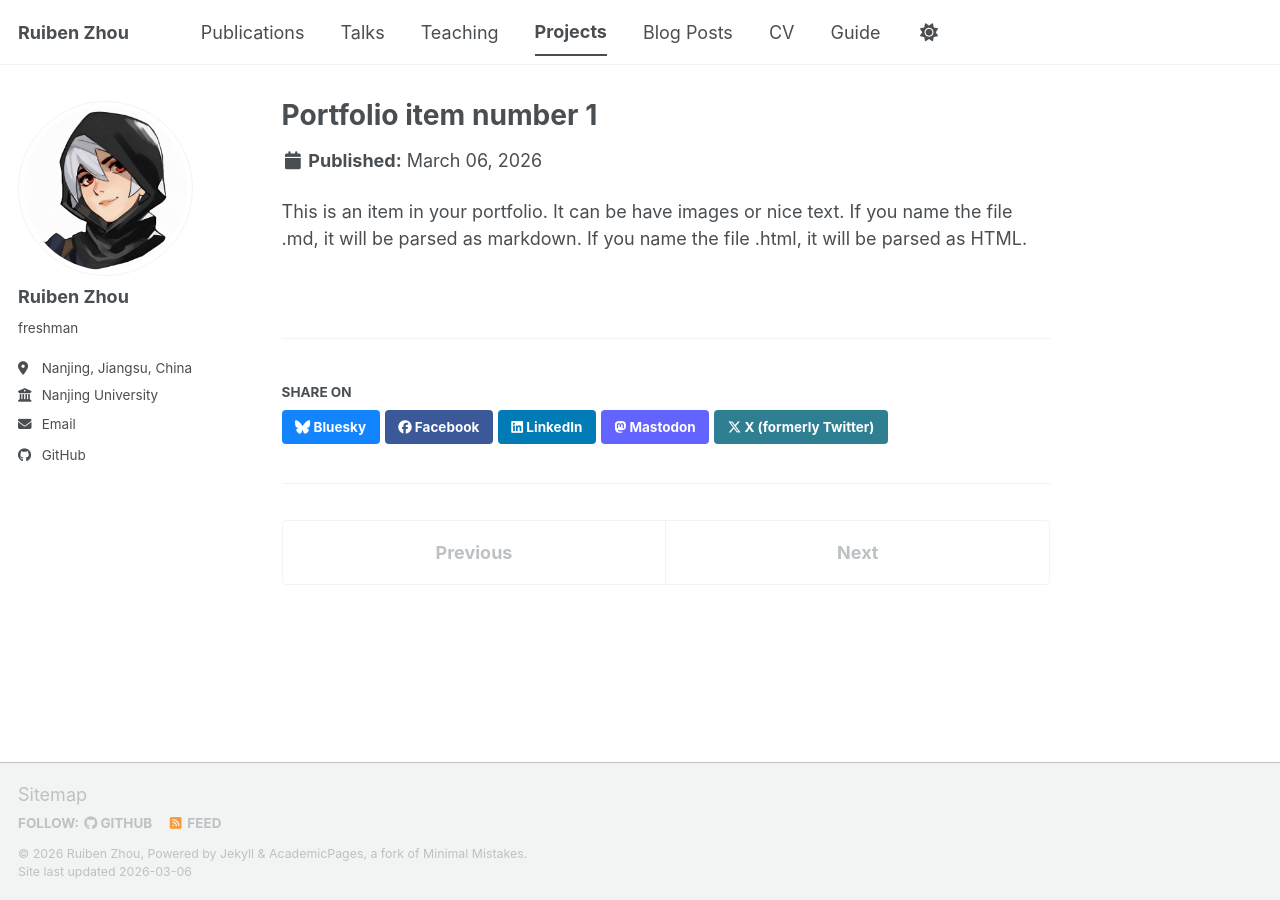
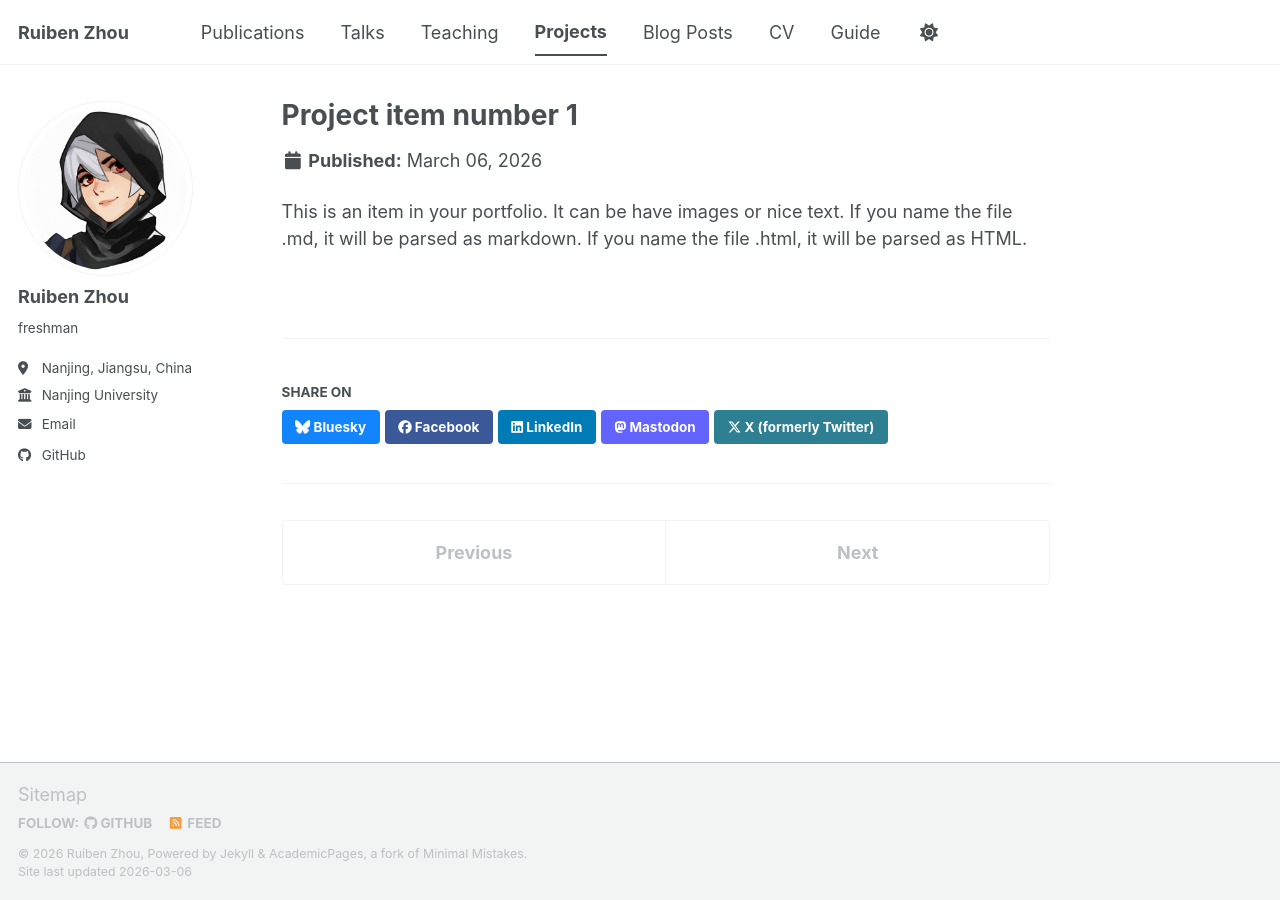
Before and after one commit to ZhouRB7/ZhouRB7.github.io, a Jekyll site: the page built from _projects/project-1.md, in a window 1280 px wide. Built offline with Jekyll 4.4.1, drawn with Linux system fonts in a browser that asks for light colours; a script bundle is joined from its source files by our own code; library files that are not in the unit come from our copies.

Commit message:
Rename portfolio item to project item

```diff
--- a/_projects/portfolio-1.md
+++ b/_projects/project-1.md
@@ -1,7 +1,7 @@
 ---
-title: "Portfolio item number 1"
+title: "Project item number 1"
 excerpt: "Short description of portfolio item number 1<br/><img src='/images/500x300.png'>"
-collection: portfolio
+collection: projects
 ---
 
 This is an item in your portfolio. It can be have images or nice text. If you name the file .md, it will be parsed as markdown. If you name the file .html, it will be parsed as HTML.
```
